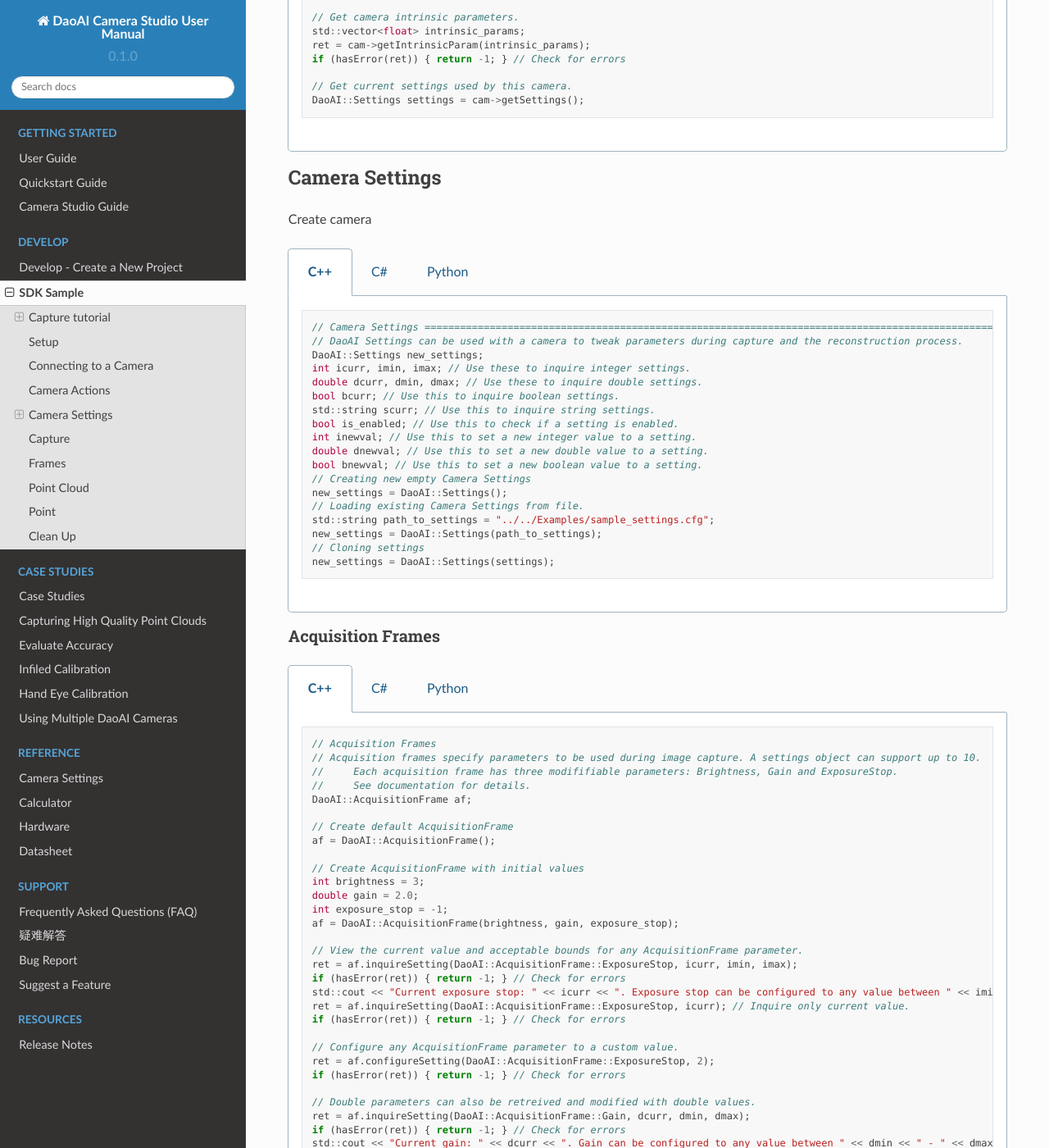
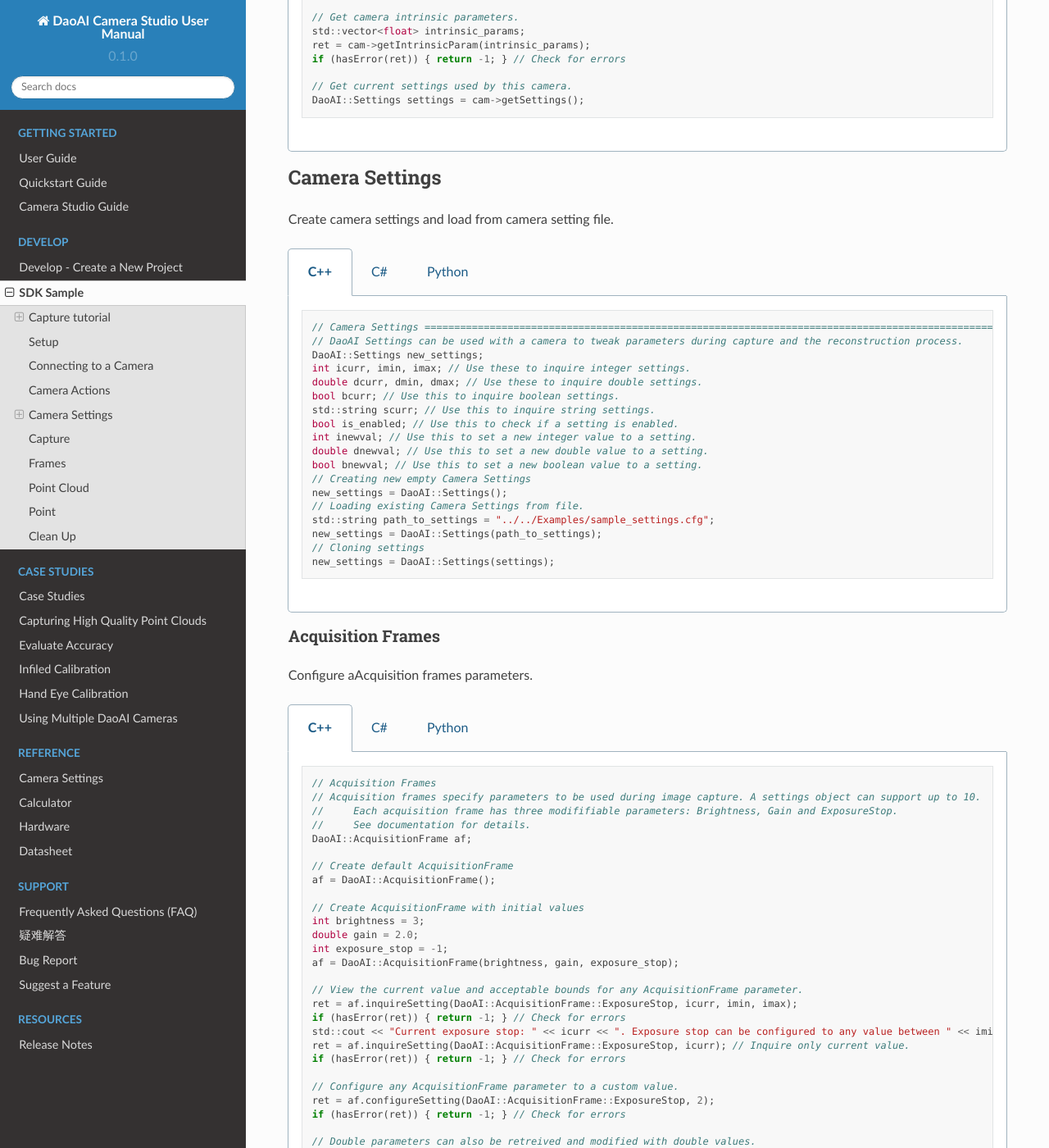
Before and after one commit to DaoAI-Robotics-Inc/daoai_camera_studio_user_manual, a Sphinx documentation site: the page built from docs/source/develop/sdk-sample/index.rst, in a window 1280 px wide and 1400 px high, scrolled down 2660 px. Shown: the whole window at 82% size. Built offline with Sphinx 7.4.7 and the Read the Docs theme 2.0.0, drawn with Linux system fonts in a browser that asks for light colours; pages that are not in the unit, such as notebooks, are missing from menus; some of the changed text lies outside the part shown.

Commit message:
add more description

```diff
--- a/docs/source/develop/sdk-sample/index.rst
+++ b/docs/source/develop/sdk-sample/index.rst
@@ -245,7 +245,7 @@
 Camera Settings
 -------------------
 
-Create camera
+Create camera settings and load from camera setting file.
 
 .. tabs::
 
@@ -303,6 +303,8 @@
 
 Acquisition Frames
 ~~~~~~~~~~~~~~~~~~~~~~~
+
+Configure aAcquisition frames parameters.
 
 .. tabs::
 
@@ -481,6 +483,8 @@
 Capture Assistant
 ~~~~~~~~~~~~~~~~~~~~
 
+Auto compute acquisition frame settings by analyzing scene given a time buget.
+
 .. tabs::
 
    .. group-tab:: C++
@@ -526,6 +530,8 @@
 
 Filter Settings
 ~~~~~~~~~~~~~~~~~~~~
+
+Create, read, and modify Filter settings.
 
 .. tabs::
 
@@ -656,6 +662,8 @@
 
 System Settings
 ~~~~~~~~~~~~~~~~~~~~
+
+Create, read, and export System settings.
 
 .. tabs::
 
@@ -942,6 +950,8 @@
 Point Cloud
 ------------------
 
+Create, get and read Point Cloud data.
+
 .. tabs::
 
    .. group-tab:: C++
@@ -1025,6 +1035,8 @@
 
 Point
 ------------------
+
+Get and read Point data.
 
 .. tabs::
 
```
